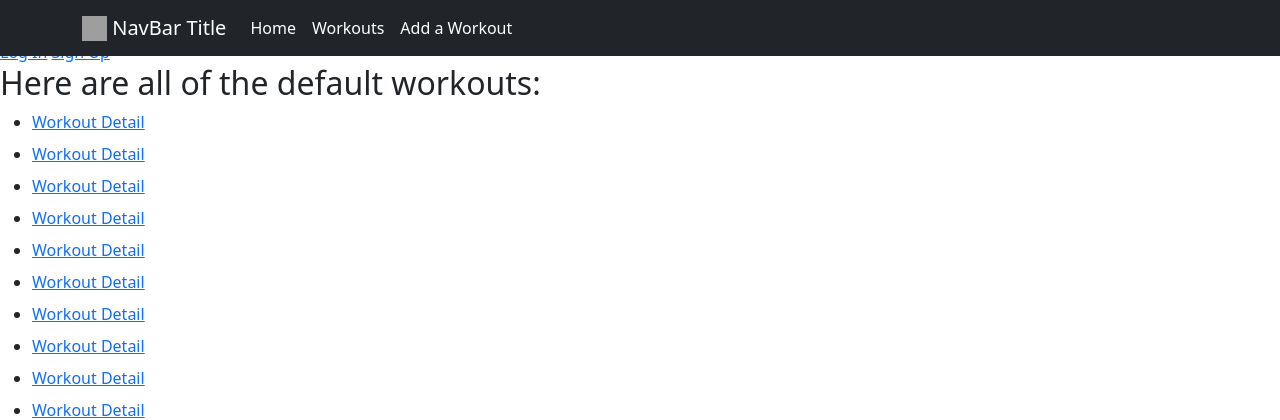
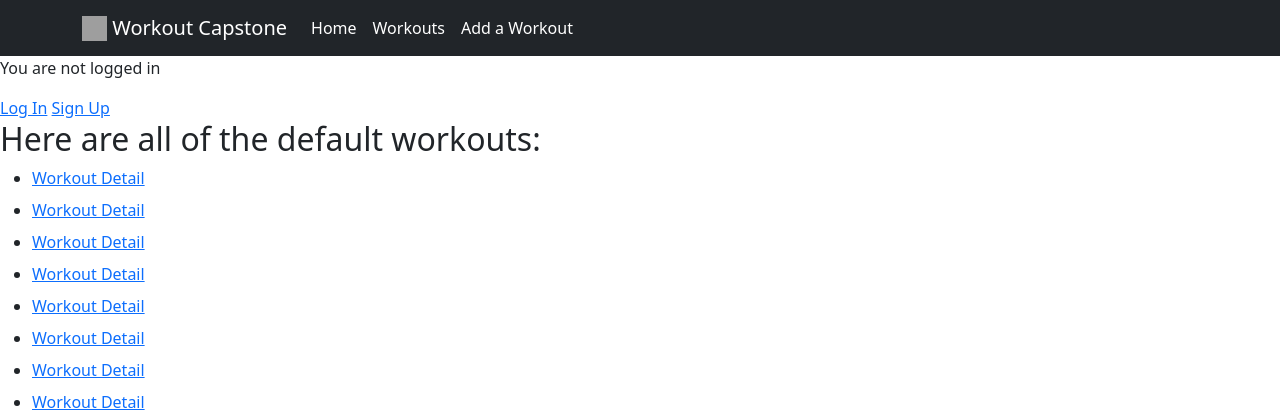
Before and after one commit to ktabusa/workout_app_capstone, a Django app: page / in a window 1280 px wide. Shown: the top 420 px of the page. Run offline with Django 4.2, Linux system fonts and the light colour scheme; data comes from the database, SQL or seed files in the repository; grey boxes are pictures that could not be loaded.

Commit message:
updated navbar container so there isn't overlap

```diff
--- a/templates/base.html
+++ b/templates/base.html
@@ -12,12 +12,12 @@
 <body>
     {% csrf_token %}
 
-
-        <nav class="navbar navbar-expand-sm fixed-top navbar-dark bg-dark">
+        {% comment %} fixed top navbar will allow the rest of the content to creep up behind it, using stat {% endcomment %}
+        <nav class="navbar navbar-expand-sm static-top navbar-dark bg-dark">
             <div class="container">
                 <a href="#" class="navbar-brand mb-0 h1">
                 <img class="d-inline-block align-top" src="https://getbootstrap.com/docs/4.0/assets/brand/bootstrap-solid.svg" width="25" height="25"/>
-                    NavBar Title
+                    Workout Capstone
                 </a>
 
                 <button
```
